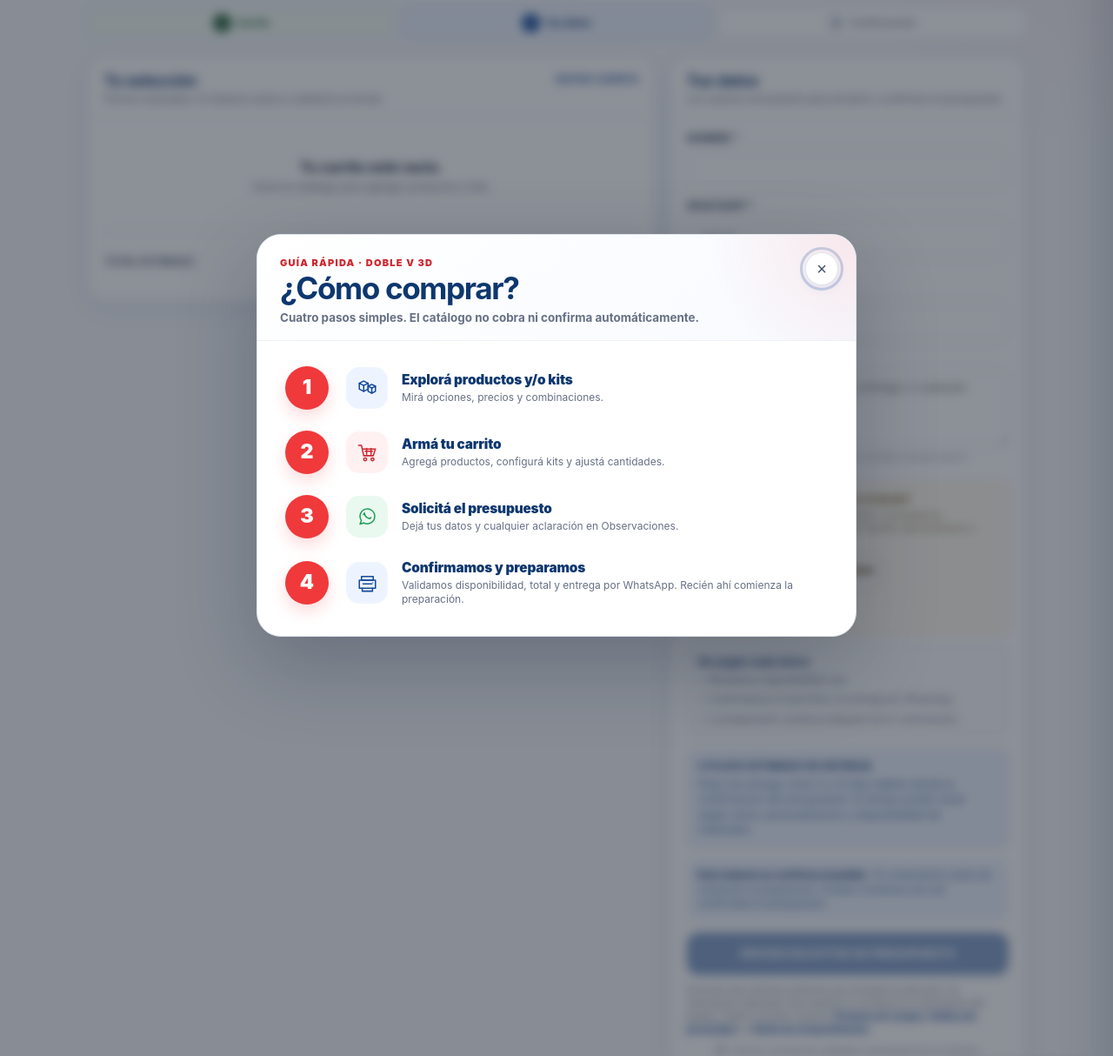
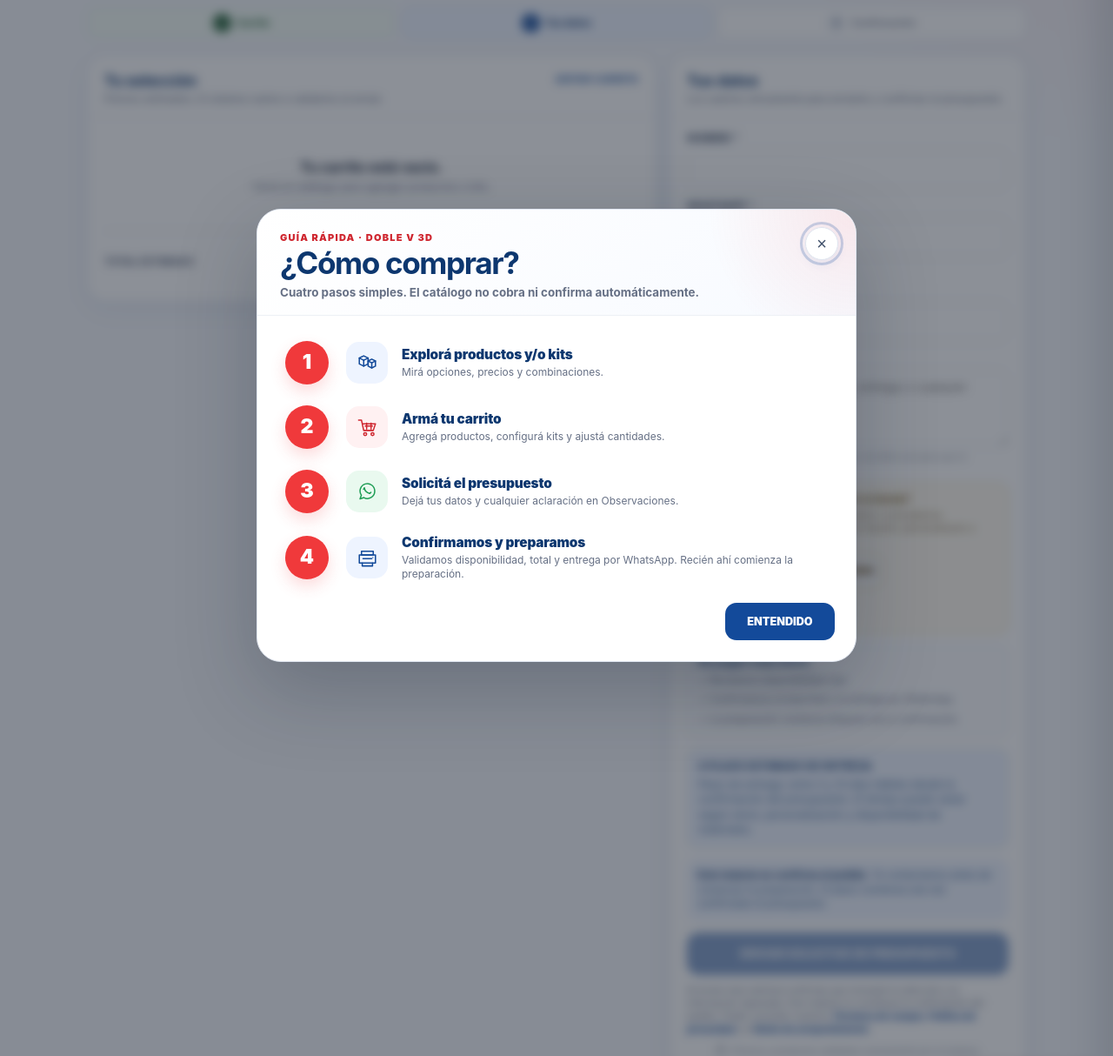
Before and after one commit to LucasVidela7/doblev3d, a Django app: page /carrito/ in a window 1280 px wide. Shown: the part 274-1488 px from the top of the page at 87% size. Run offline with Django 5.2, Linux system fonts and the light colour scheme; data comes from the database, SQL or seed files in the repository; data that the repository does not hold is empty.

Commit message:
QA: conservar boton Entendido en Como comprar

```diff
--- a/productos/templates/productos/_catalogo_como_comprar.html
+++ b/productos/templates/productos/_catalogo_como_comprar.html
@@ -469,6 +469,9 @@
                 </div>
             </div>
 
+            <div class="dv-how-buy-actions">
+                <button class="dv-how-buy-ok" type="button" data-dv-how-buy-close>ENTENDIDO</button>
+            </div>
         </div>
     </div>
 </dialog>
--- a/productos/test_catalogo_publico.py
+++ b/productos/test_catalogo_publico.py
@@ -387,7 +387,7 @@ class CatalogoPublicoTests(TestCase):
         self.assertNotContains(response, "Entregas y retiro")
         self.assertNotContains(response, "Motomensajería")
         self.assertNotContains(response, "Cualquier costo de entrega")
-        self.assertNotContains(response, "ENTENDIDO")
+        self.assertContains(response, "ENTENDIDO")
 
     def test_detalle_de_kit_reutiliza_modal_como_comprar(self):
         response = self.client.get(
```
Also changed, not shown: .railway-manual-qa/trigger.txt.
